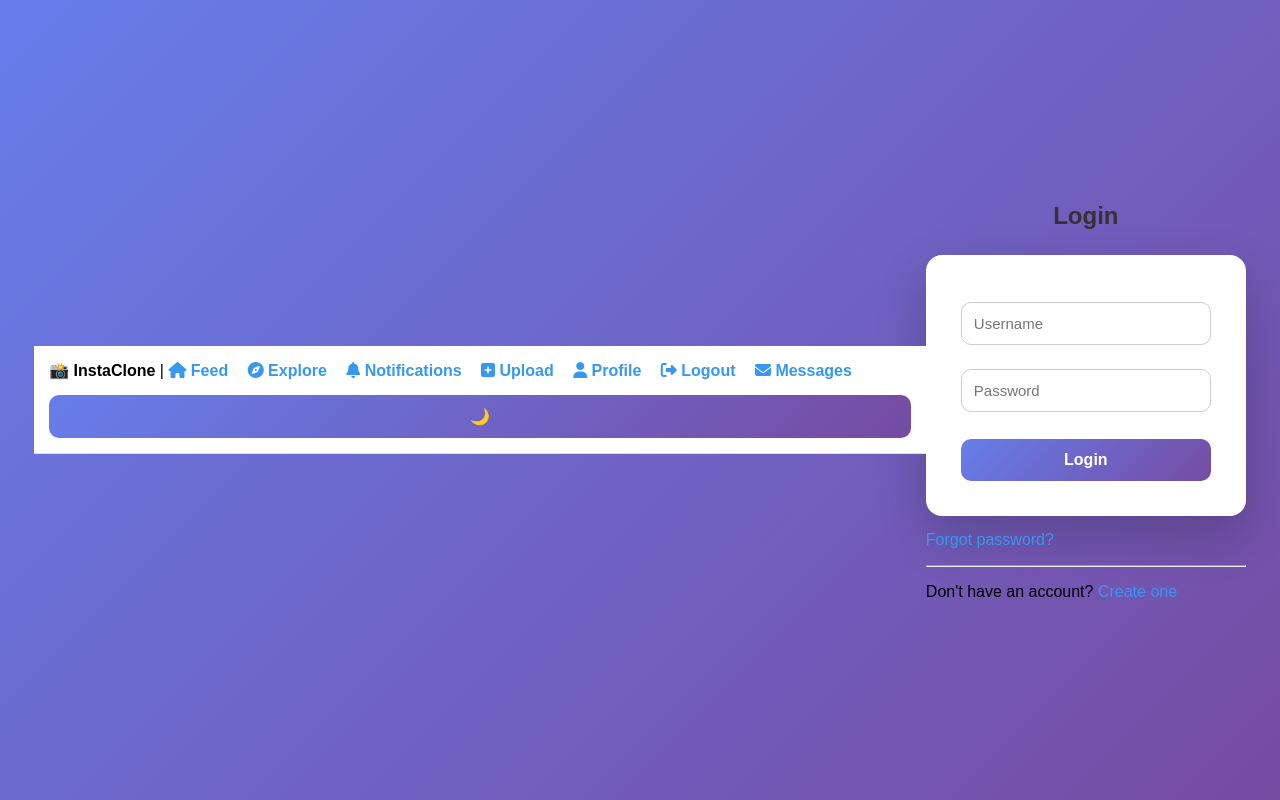
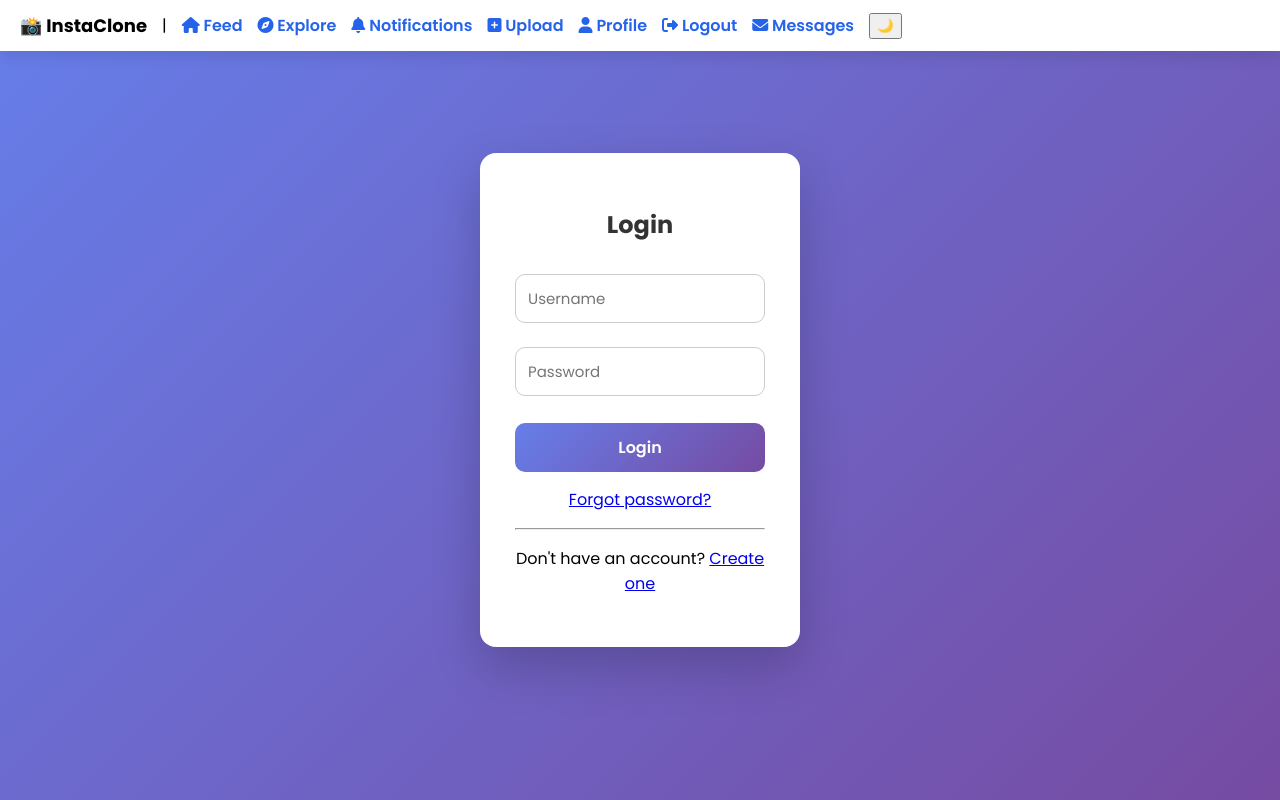
Before and after one commit to JoyalJoshua/instaclone, a Django app: page /login/ in a window 1280 px wide. Run offline with Django 5.2, Linux system fonts and the light colour scheme; a user stored in the database is signed in; data comes from the database, SQL or seed files in the repository.

Commit message:
navbarbud reset  UI

```diff
--- a/core/static/core/style.css
+++ b/core/static/core/style.css
@@ -1,145 +1,6 @@
-body {
-    margin: 0;
-    font-family: Arial, sans-serif;
-    background-color: #fafafa;
-}
-
-a {
-    text-decoration: none;
-    color: #3897f0;
-}
-
-.navbar {
-    background: white;
-    padding: 15px;
-    border-bottom: 1px solid #ddd;
-    position: sticky;
-    top: 0;
-}
-
-.navbar a {
-    margin-right: 15px;
-    font-weight: bold;
-}
-
-.container {
-    width: 90%;
-    max-width: 600px;
-    margin: auto;
-    margin-top: 20px;
-}
-
-.post {
-    background: white;
-    border: 1px solid #ddd;
-    border-radius: 6px;
-    margin-bottom: 20px;
-    padding: 10px;
-}
-
-.post img {
-    width: 100%;
-    border-radius: 4px;
-}
-
-.post-header {
-    font-weight: bold;
-    margin-bottom: 5px;
-}
-
-.actions {
-    margin-top: 5px;
-}
-
-.comment-box {
-    margin-top: 10px;
-}
-
-input, textarea, button {
-    padding: 8px;
-    margin-top: 5px;
-}
-.grid {
-    display: grid;
-    grid-template-columns: repeat(3, 1fr);
-    gap: 10px;
-}
-
-.grid img {
-    width: 100%;
-    height: 200px;
-    object-fit: cover;
-    border-radius: 4px;
-}
-
-/* 🌙 Dark Mode Styles */
-body.dark {
-    background-color: #121212;
-    color: #ffffff;
-}
-
-body.dark .navbar {
-    background: #1e1e1e;
-    border-bottom: 1px solid #333;
-}
-
-body.dark .post {
-    background: #1e1e1e;
-    border-color: #333;
-}
-
-body.dark a {
-    color: #9ac3ff;
-}
-
-body.dark input,
-body.dark textarea,
-body.dark button {
-    background: #2a2a2a;
-    color: white;
-    border: 1px solid #444;
-}
-/* 📱 Mobile Responsive */
-@media (max-width: 768px) {
-
-    .container {
-        width: 95%;
-        margin-top: 10px;
-    }
-
-    .navbar {
-        font-size: 14px;
-        padding: 10px;
-    }
-
-    .navbar a {
-        margin-right: 8px;
-        display: inline-block;
-    }
-
-    .post img {
-        width: 100%;
-        height: auto;
-    }
-
-    /* Explore grid: 2 columns on mobile */
-    .grid {
-        grid-template-columns: repeat(2, 1fr);
-    }
-
-    /* Chat */
-    #chat-box {
-        height: 250px;
-    }
-
-    input, textarea, button {
-        width: 100%;
-        margin-top: 5px;
-    }
-
-}
 @import url('https://fonts.googleapis.com/css2?family=Poppins:wght@400;600;700&display=swap');
 
+/* ===== GLOBAL ===== */
 * {
     box-sizing: border-box;
     font-family: 'Poppins', sans-serif;
@@ -147,35 +8,123 @@ body.dark button {
 
 body {
     margin: 0;
-    height: 100vh;
+    min-height: 100vh;
+    background: linear-gradient(135deg, #667eea, #764ba2);
+}
+
+/* ===== NAVBAR ===== */
+.navbar {
+    position: fixed;
+    top: 0;
+    left: 0;
+    width: 100%;
+    background: white;
+    padding: 12px 20px;
+    display: flex;
+    align-items: center;
+    gap: 15px;
+    flex-wrap: wrap;
+    z-index: 1000;
+    box-shadow: 0 5px 15px rgba(0,0,0,0.1);
+}
+
+.navbar b {
+    font-size: 18px;
+}
+
+.navbar a {
+    text-decoration: none;
+    color: #2563eb;
+    font-weight: 600;
+    white-space: nowrap;
+}
+
+.navbar a:hover {
+    text-decoration: underline;
+}
+
+/* ===== PAGE CONTENT (FEED, PROFILE, ETC) ===== */
+.page-content {
+    max-width: 800px;
+    margin: 100px auto 30px auto;
+    padding: 0 15px;
+}
+
+/* ===== POSTS ===== */
+.post {
+    background: white;
+    border-radius: 12px;
+    padding: 15px;
+    margin-bottom: 20px;
+    box-shadow: 0 10px 25px rgba(0,0,0,0.1);
+}
+
+.post img {
+    width: 100%;
+    border-radius: 10px;
+    margin-top: 10px;
+}
+
+.post-header {
+    font-weight: 600;
+    margin-bottom: 5px;
+}
+
+.actions {
+    display: flex;
+    align-items: center;
+    gap: 15px;
+    margin-top: 10px;
+}
+
+/* ===== COMMENT BOX ===== */
+.comment-box {
+    display: flex;
+    gap: 10px;
+    margin-top: 10px;
+}
+
+.comment-box input {
+    flex: 1;
+    padding: 8px 12px;
+    border-radius: 8px;
+    border: 1px solid #ccc;
+}
+
+.comment-box button {
+    padding: 8px 14px;
+    border: none;
+    border-radius: 8px;
+    background: linear-gradient(135deg, #667eea, #764ba2);
+    color: white;
+    cursor: pointer;
+}
+
+/* ===== AUTH PAGES (LOGIN / SIGNUP / RESET) ===== */
+.page-center {
+    min-height: 100vh;
     display: flex;
     align-items: center;
     justify-content: center;
-    background: linear-gradient(135deg, #667eea, #764ba2);
 }
 
-/* Form Card */
-form {
+.auth-card {
     background: white;
     padding: 35px;
     width: 320px;
     border-radius: 16px;
     box-shadow: 0 20px 50px rgba(0,0,0,0.2);
-    animation: popIn 0.7s ease;
+    animation: popIn 0.6s ease;
     text-align: center;
 }
 
-/* Title */
-h2 {
-    text-align: center;
-    margin-bottom: 25px;
+.auth-card h2 {
+    margin-bottom: 20px;
     font-weight: 700;
     color: #333;
-    animation: fadeDown 0.8s ease;
 }
 
-/* Inputs */
-input {
+.auth-card input {
     width: 100%;
     padding: 12px;
     margin: 12px 0;
@@ -183,18 +132,9 @@ input {
     border: 1px solid #ccc;
     font-size: 15px;
     outline: none;
-    transition: 0.3s;
 }
 
-/* Input focus animation */
-input:focus {
-    border-color: #764ba2;
-    box-shadow: 0 0 10px rgba(118,75,162,0.3);
-    transform: scale(1.02);
-}
-
-/* Button */
-button {
+.auth-card button {
     width: 100%;
     margin-top: 15px;
     padding: 12px;
```
Also changed, not shown: other parts of core/static/core/style.css (+34 -41 lines), core/templates/core/feed.html (+5 -2 lines).
